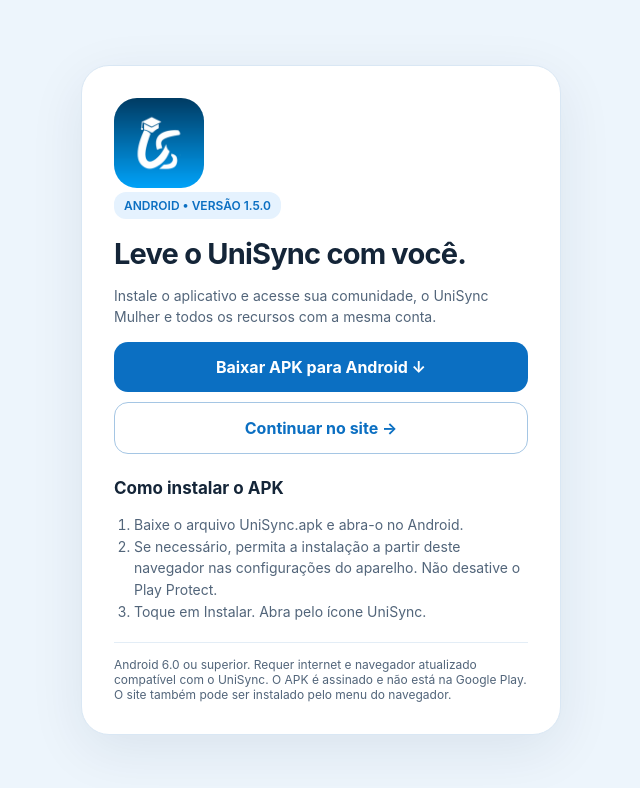
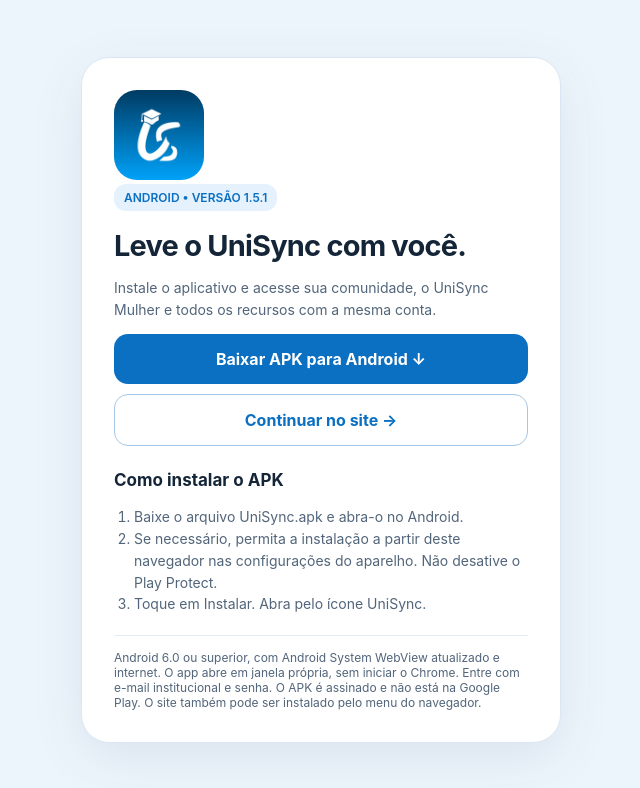
Before and after one commit to dominguesz/unisync, a plain HTML site: page instalar.html in a window 1280 px wide. Shown: the whole page, without its empty margins (319-959 px from the left). Drawn offline with Linux system fonts and the light colour scheme.

Commit message:
Publish UniSync 1.5.1 standalone Android app

```diff
--- a/instalar.html
+++ b/instalar.html
@@ -2,4 +2,4 @@
 <html lang="pt-BR">
 <head><meta charset="utf-8"><meta name="viewport" content="width=device-width,initial-scale=1,viewport-fit=cover"><meta name="theme-color" content="#0F1A2B"><link rel="manifest" href="./manifest.webmanifest"><title>Instalar UniSync</title><style>
 *{box-sizing:border-box}body{margin:0;background:#edf5fc;color:#142538;font-family:Inter,system-ui,sans-serif;min-height:100dvh;display:grid;place-items:center;padding:24px}main{width:min(100%,480px);background:#fff;border:1px solid #d9e7f4;border-radius:28px;padding:32px;box-shadow:0 15px 55px #102a4a15}img{width:90px;height:90px;border-radius:23px}h1{font-size:29px;letter-spacing:-.8px;margin:17px 0 8px}p,li{line-height:1.55;color:#52657a;font-size:14px}a,button{font:inherit}.primary,.secondary{display:flex;align-items:center;justify-content:center;text-decoration:none;width:100%;font-weight:700;border-radius:14px;padding:15px 12px;margin:10px 0;cursor:pointer}.primary{background:#0b6fc2;color:#fff;border:0}.secondary{background:transparent;border:1px solid #a5c6e4;color:#0b6fc2}button[hidden]{display:none}.tag{display:inline-block;font-size:12px;color:#0b6fc2;background:#e5f2fe;padding:6px 10px;border-radius:12px;font-weight:600}footer{border-top:1px solid #e3edf6;margin-top:20px;padding-top:14px;font-size:12px;color:#52657a}ol{padding-left:20px}a:focus-visible,button:focus-visible{outline:3px solid #8353c7;outline-offset:3px}@media(prefers-color-scheme:dark){body{background:#0f1a2b;color:#e4effb}main{background:#16263b;border-color:#2a3c52}p,li,footer{color:#b3c4d8}.secondary{color:#a3d4ff;border-color:#446281}.tag{background:#233d5b;color:#b4dcff}footer{border-color:#2a3c52}}</style></head>
-<body><main><img src="icon-192.png" alt="UniSync"><br><span class="tag">ANDROID • VERSÃO 1.5.0</span><h1>Leve o UniSync com você.</h1><p>Instale o aplicativo e acesse sua comunidade, o UniSync Mulher e todos os recursos com a mesma conta.</p><a class="primary" href="./UniSync.apk" download="UniSync.apk">Baixar APK para Android ↓</a><button class="secondary" id="pwa" hidden>Instalar pelo navegador</button><a class="secondary" href="./social-v12/">Continuar no site →</a><h2 style="font-size:17px;margin-top:24px">Como instalar o APK</h2><ol><li>Baixe o arquivo UniSync.apk e abra-o no Android.</li><li>Se necessário, permita a instalação a partir deste navegador nas configurações do aparelho. Não desative o Play Protect.</li><li>Toque em Instalar. Abra pelo ícone UniSync.</li></ol><footer>Android 6.0 ou superior. Requer internet e navegador atualizado compatível com o UniSync. O APK é assinado e não está na Google Play. O site também pode ser instalado pelo menu do navegador.</footer></main><script>let promptEvent;const btn=document.getElementById('pwa');window.addEventListener('beforeinstallprompt',e=>{e.preventDefault();promptEvent=e;btn.hidden=false;});btn.onclick=async()=>{if(promptEvent){await promptEvent.prompt();promptEvent=null;btn.hidden=true;}};if('serviceWorker'in navigator)navigator.serviceWorker.register('./sw.js').catch(console.warn);</script></body></html>
+<body><main><img src="icon-192.png" alt="UniSync"><br><span class="tag">ANDROID • VERSÃO 1.5.1</span><h1>Leve o UniSync com você.</h1><p>Instale o aplicativo e acesse sua comunidade, o UniSync Mulher e todos os recursos com a mesma conta.</p><a class="primary" href="./UniSync.apk?v=1.5.1" download="UniSync.apk">Baixar APK para Android ↓</a><button class="secondary" id="pwa" hidden>Instalar pelo navegador</button><a class="secondary" href="./social-v12/">Continuar no site →</a><h2 style="font-size:17px;margin-top:24px">Como instalar o APK</h2><ol><li>Baixe o arquivo UniSync.apk e abra-o no Android.</li><li>Se necessário, permita a instalação a partir deste navegador nas configurações do aparelho. Não desative o Play Protect.</li><li>Toque em Instalar. Abra pelo ícone UniSync.</li></ol><footer>Android 6.0 ou superior, com Android System WebView atualizado e internet. O app abre em janela própria, sem iniciar o Chrome. Entre com e-mail institucional e senha. O APK é assinado e não está na Google Play. O site também pode ser instalado pelo menu do navegador.</footer></main><script>let promptEvent;const btn=document.getElementById('pwa');window.addEventListener('beforeinstallprompt',e=>{e.preventDefault();promptEvent=e;btn.hidden=false;});btn.onclick=async()=>{if(promptEvent){await promptEvent.prompt();promptEvent=null;btn.hidden=true;}};if('serviceWorker'in navigator)navigator.serviceWorker.register('./sw.js').catch(console.warn);</script></body></html>
```
Also changed, not shown: 1 other file.
